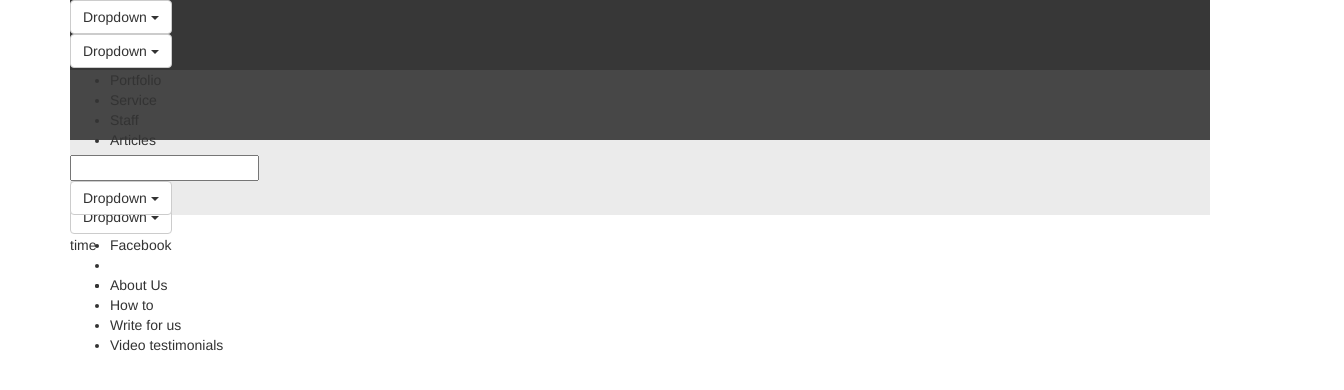
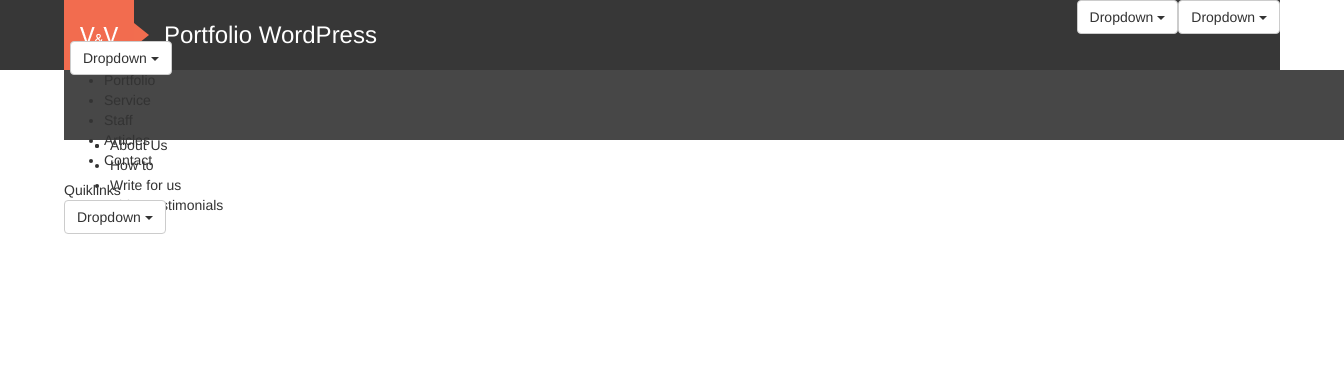
Before and after one commit to vanoZap/portfolio-wordpress, a website: page layout/index.html in a window 1280 px wide. Shown: the whole page, 1344 px wide, since content can reach past the window. Drawn offline with nearby package versions, Linux system fonts and the light colour scheme.

Commit message:
without node_modules

```diff
--- a/layout/css/style.css
+++ b/layout/css/style.css
@@ -5,17 +5,52 @@ header .wrap-logo {
   height: 70px;
   width: 100%;
   background-color: #373737;
-}
+  position: absolute;
+  top: 0;
+  left: 0;
+  right: 0; }
+  header .wrap-logo .logo {
+    width: 70px;
+    height: 70px;
+    margin-left: 5%;
+    background: #f26c4f url("../img/logo_50x50_wite.png") center center no-repeat;
+    position: relative;
+    display: inline-block; }
+    header .wrap-logo .logo:after {
+      content: "";
+      display: block;
+      width: 0;
+      height: 0;
+      border-style: solid;
+      border-width: 12.5px 0 12.5px 15px;
+      border-color: transparent transparent transparent #f26d4f;
+      position: absolute;
+      top: 0;
+      bottom: 0;
+      right: -15px;
+      margin: auto; }
+  header .wrap-logo h3 {
+    display: inline-block;
+    position: absolute;
+    top: 0;
+    bottom: 0;
+    margin: auto 0 auto 30px;
+    color: #ffffff;
+    line-height: 70px; }
+  header .wrap-logo .dropdown {
+    float: right; }
 
 header nav {
   height: 70px;
   width: 100%;
   background-color: #474747;
-}
+  position: absolute;
+  top: 70px;
+  right: 0;
+  left: 5%; }
 
 header .search {
   height: 75px;
   width: 100%;
   background-color: #ebebeb;
-    padding: 15px 0;
-}
+  padding: 15px 0; }
--- a/layout/index.html
+++ b/layout/index.html
@@ -10,8 +10,9 @@
     <body>
         <div class="container">
             <header>
-                <div class="wrap-logo">
+                <div class="wrap-logo clearfix">
                     <div class="logo"></div>
+                    <h3>Portfolio WordPress</h3>
                     <div class="dropdown">
                         <button class="btn btn-default dropdown-toggle" type="button" id="dropdownMenu1" data-toggle="dropdown" aria-haspopup="true" aria-expanded="true">
                           Dropdown
```
Also changed, not shown: gulpfile.js (added, +14 -0 lines), package.json (added, +28 -0 lines), build/sass/style.scss (added), layout/img/logo_50x50_wite.png (added), 1 other file. Lines whose indentation alone changed are shown as unchanged.
